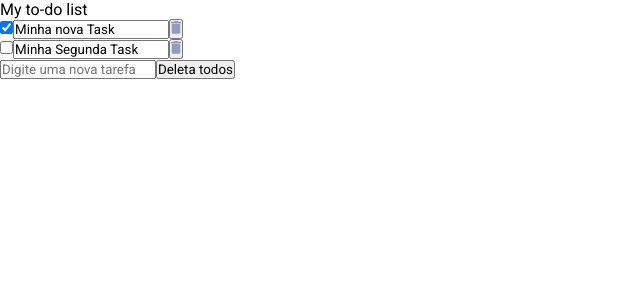
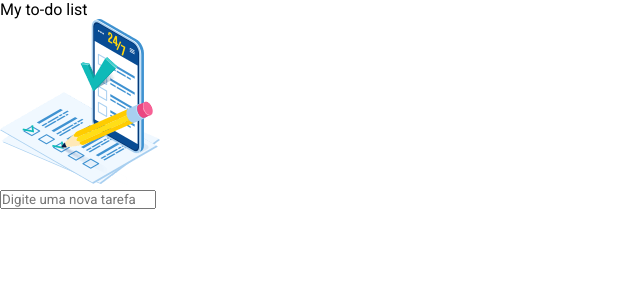
Before and after one commit to PauloMarquess/to-do-list-angular, an Angular app: page / in a window 1280 px wide. Shown: the top 300 px of the page, without its empty margins (0-640 px from the left). Built offline with nearby package versions, Linux system fonts and the light colour scheme.

Commit message:
feat: ajustado alguns tratamentos de erros

```diff
--- a/src/app/modules/home/components/input-add-items/input-add-items.component.html
+++ b/src/app/modules/home/components/input-add-items/input-add-items.component.html
@@ -1 +1,2 @@
-<input type="text" placeholder="Digite uma nova tarefa"/>
+<input type="text" placeholder="Digite uma nova tarefa" [(ngModel)]="addItemTaskList"
+    (keyup.enter)="submitItemTaskList()" />
--- a/src/app/modules/home/components/input-add-items/input-add-items.component.ts
+++ b/src/app/modules/home/components/input-add-items/input-add-items.component.ts
@@ -1,15 +1,24 @@
-import { Component, OnInit } from '@angular/core';
+import { Component, EventEmitter, OnInit, Output } from '@angular/core';
 
 @Component({
   selector: 'app-input-add-items',
   templateUrl: './input-add-items.component.html',
-  styleUrls: ['./input-add-items.component.sass']
+  styleUrls: ['./input-add-items.component.sass'],
 })
 export class InputAddItemsComponent implements OnInit {
+  @Output() emitItemTaskList = new EventEmitter();
 
-  constructor() { }
+  addItemTaskList: string = '';
+  constructor() {}
 
-  ngOnInit(): void {
+  ngOnInit(): void {}
+  submitItemTaskList() {
+    //Tratamento para espaços na frente e atrás
+    this.addItemTaskList = this.addItemTaskList.trim();
+
+    if (this.addItemTaskList) {
+      this.emitItemTaskList.emit(this.addItemTaskList);
+      this.addItemTaskList = '';
+    }
   }
-
 }
--- a/src/app/modules/home/components/list/list.component.html
+++ b/src/app/modules/home/components/list/list.component.html
@@ -1,13 +1,14 @@
 <section>
-    <img *ngIf="!taskList.length" src="assets/img/bg-task.png"/>
-  <ul *ngIf="taskList.length">
-    <li *ngFor="let item of taskList;let i = index">
-      <input type="checkbox"[(ngModel)]="item.checked" />
-      <input type="text" [(ngModel)] ="item.task" />
-      <button (click)="deleteItemTaskList(i)"><img src="assets/icons/icon-trash.svg"/></button>
-    </li>
-  </ul>
+    <img *ngIf="!taskList.length" src="assets/img/bg-task.png" />
+    <ul *ngIf="taskList.length">
+        <li *ngFor="let item of taskList;let i = index">
+            <input type="checkbox" [(ngModel)]="item.checked" />
+            <input (keyup)="validationInput(item.task,i)" type="text" [(ngModel)]="item.task" [ngClass]="item.checked? 'checked':''" />
+            <button (click)="deleteItemTaskList(i)"><img src="assets/icons/icon-trash.svg"  /></button>
+        </li>
+    </ul>
 </section>
 
-<app-input-add-items></app-input-add-items>
+
+<app-input-add-items (emitItemTaskList)="setEmitTaskList($event)"></app-input-add-items>
 <app-button-delete-all *ngIf="taskList.length" (click)="deleteAllTaks()"></app-button-delete-all>
--- a/src/app/modules/home/components/list/list.component.sass
+++ b/src/app/modules/home/components/list/list.component.sass
@@ -0,0 +1,2 @@
+.checked
+    text-decoration: line-through
--- a/src/app/modules/home/components/list/list.component.ts
+++ b/src/app/modules/home/components/list/list.component.ts
@@ -1,21 +1,28 @@
 import { TaskList } from './../../model/task-list';
-import { Component, OnInit } from '@angular/core';
+import { Component, DoCheck } from '@angular/core';
 
 @Component({
   selector: 'app-list',
   templateUrl: './list.component.html',
   styleUrls: ['./list.component.sass']
 })
-export class ListComponent implements OnInit {
+export class ListComponent implements DoCheck {
 
   taskList:Array<TaskList> = [
-   { task:'Minha nova Task',checked:true},
-   { task:'Minha Segunda Task',checked:false}
+
   ]
 
   constructor() { }
+  ngDoCheck(): void {
+ this.taskList.sort((first,last)=>Number(first.checked) - Number(last.checked)
 
-  ngOnInit(): void {
+ )
+  }
+
+
+
+  setEmitTaskList(event:string){
+    this.taskList.push({task:event,checked:false})
   }
 
   deleteItemTaskList (event:number){
@@ -26,6 +33,14 @@ export class ListComponent implements OnInit {
     if(confirm){
       this.taskList= []
     }
+  }
+  validationInput (event:string,index:number){
+    if(!event.length){
+      const confirm = window.confirm('Task está vazia,deseja Deletar ?')
+      if(confirm){
+        this.deleteItemTaskList(index)
+      }
+    }
 
   }
 
```
